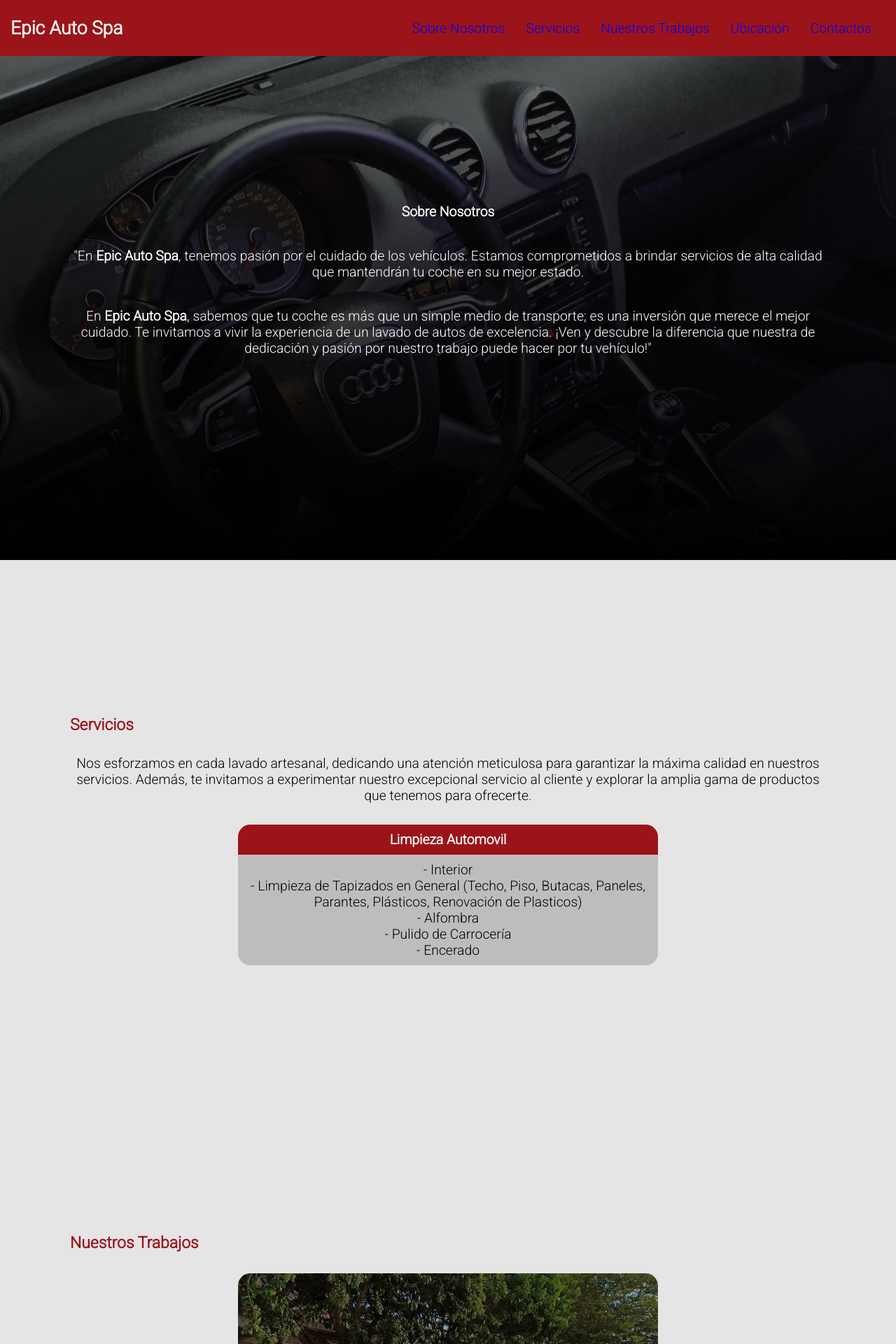
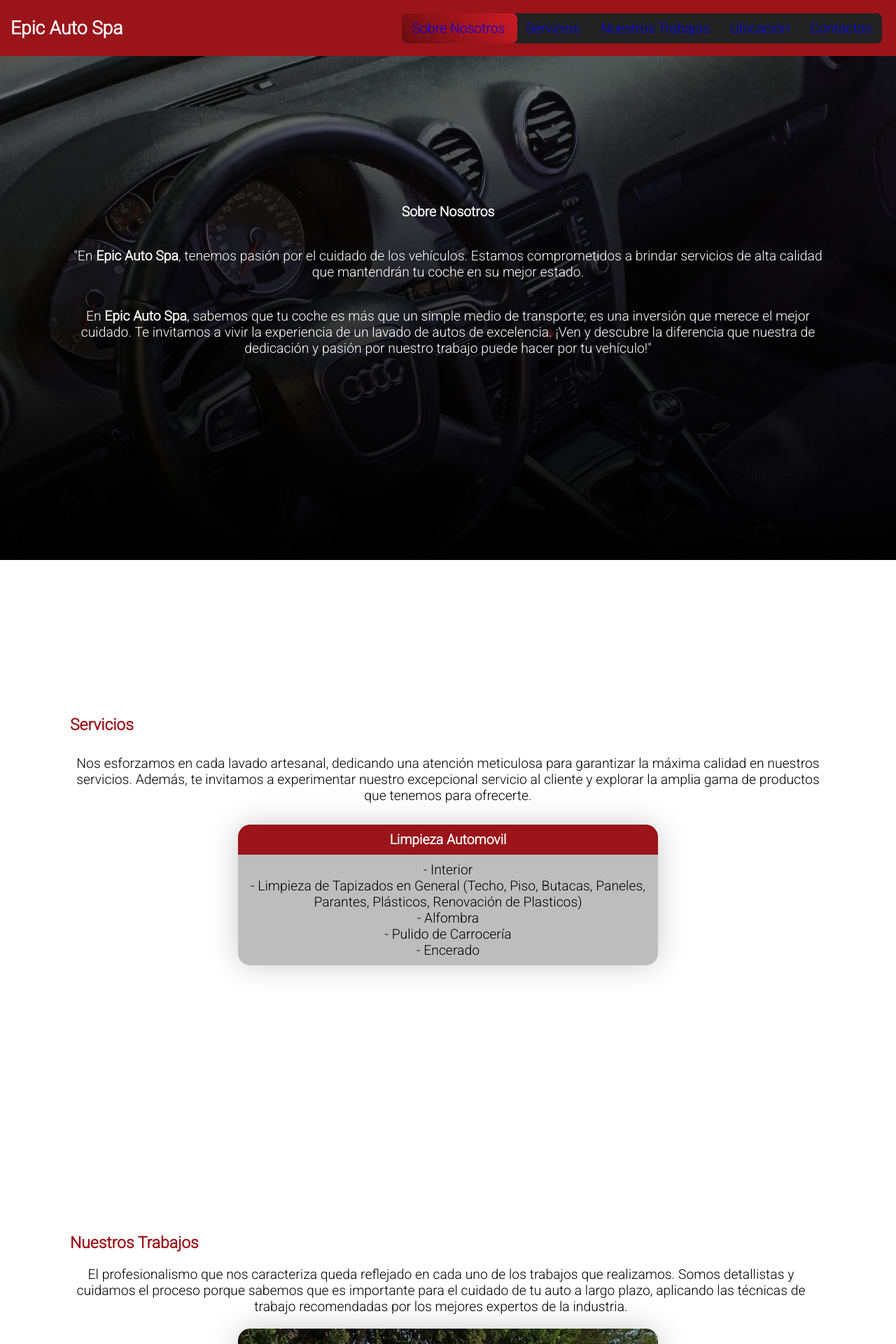
Before and after one commit to RodrigoSante/EpicAutoSpa, a React (Create React App) app: page / in a window 1280 px wide. Shown: the top 1920 px of the page at 70% size. Built offline with nearby package versions, Linux system fonts and the light colour scheme; a web font is replaced by a local one.

Commit message:
First presentation

```diff
--- a/src/App.css
+++ b/src/App.css
@@ -9,5 +9,5 @@
 }
 
 body{
-    background-color: #e5e5e5;
+    background-color: #ffffff;
 }
--- a/src/App.js
+++ b/src/App.js
@@ -23,6 +23,7 @@ function App() {
               <li><a href='#works' onClick={closeNav}>Nuestros Trabajos</a></li>
               <li><a href='#location' onClick={closeNav}>Ubicación</a></li>
               <li><a href='#contact' onClick={closeNav}>Contactos</a></li>
+              <span className='span'>.</span>
             </ul>
           </div>
           <div className='links-mobile' id='menu-mobile'>
@@ -72,12 +73,18 @@ function App() {
       <section>
         <div className='works' id='works'>
           <p><strong>Nuestros Trabajos</strong></p>
+          <div className='container-words-work'>
+            <p>El profesionalismo que nos caracteriza queda reflejado en cada uno de los trabajos que realizamos. Somos detallistas y cuidamos el proceso porque sabemos que es importante para el cuidado de tu auto a largo plazo, aplicando las técnicas de trabajo recomendadas por los mejores expertos de la industria. </p>
+          </div>
           <Slideshow />
         </div>
       </section>
       <section>
         <div className='location' id='location'>
           <p><strong>Ubicación</strong></p>
+          <div className='container-words-location'>
+            <p> Nos ubicamos sobre una de las avenidas principales de la ciudad para tu comodidad y confort. ¡Te esperamos!</p>
+          </div>
           <div className='google-maps'>
             <iframe src="https://www.google.com/maps/embed?pb=!1m18!1m12!1m3!1d1068.0281640838105!2d-64.96231429505427!3d-25.79023535593746!2m3!1f0!2f0!3f0!3m2!1i1024!2i768!4f13.1!3m3!1m2!1s0x9418512881425b71%3A0x3a3068bedb5a8e08!2sEpic%20Auto%20Spa!5e0!3m2!1ses!2sar!4v1698154385582!5m2!1ses!2sar"></iframe>
           </div>
--- a/src/components/ContactUS.js
+++ b/src/components/ContactUS.js
@@ -19,12 +19,12 @@ export const ContactUs = () => {
     return (
         <form ref={form} onSubmit={sendEmail}>
             <label>Nombre</label>
-            <input type="text" name="user_name" />
+            <input type='text' name='user_name' />
             <label>Email</label>
-            <input type="email" name="user_email" />
+            <input type='email' name='user_email' />
             <label>Mensaje</label>
-            <textarea name="message" />
-            <input type="submit" value="Enviar" />
+            <textarea name='message' />
+            <input className='submit' type='submit' value='Enviar' />
         </form>
     );
 }
--- a/src/components/ContactUsStyle.css
+++ b/src/components/ContactUsStyle.css
@@ -6,6 +6,8 @@
     flex-direction: column;
     justify-content: center;
     padding: 35px;
+    box-shadow: 0px 0px 20px rgba(0, 0, 0, 0.2);
+    background-color: #fff;
 }
 
 .contact .contact-form-container form{
@@ -17,6 +19,9 @@
     margin: 10px;
     border-radius: 0.3rem;
     color: #000;
+    background-color: #EDFFF0;
+    border: 2px solid #F0FAF1;
+    outline: none;
 }
 
 .contact .contact-form-container label{
@@ -28,4 +33,18 @@
     resize: none;
     height: 200px;
     border-radius: 0.3rem;
+    background-color: #EDFFF0;
+    border: 2px solid #F0FAF1;
+    outline: none;
 }
+
+.contact .contact-form-container .submit{
+    background-color: #b32b31;
+    color: #fff;
+    border: 2px solid #F0FAF1;
+}
+
+.contact .contact-form-container .submit:hover{
+    background-color: #721e22;
+    color: #fff;
+}
--- a/src/styles/Mobile.css
+++ b/src/styles/Mobile.css
@@ -108,6 +108,7 @@ a:visited{
     display: flex;
     flex-direction: column;
     margin-top: 20px;
+    filter: drop-shadow(0px 0px 20px rgba(0, 0, 0, 0.2));
 }
 
 .service .service-description p{
@@ -133,7 +134,11 @@ a:visited{
 }
 
 .works p{
-    padding: 30px;
+    padding: 20px;
+}
+
+.works .container-words-work{
+    display: none;
 }
 
 .works .carousel-container{
@@ -141,6 +146,7 @@ a:visited{
     height: 500px;
     position: relative;
     overflow: hidden;
+    filter: drop-shadow(0px 0px 20px rgba(0, 0, 0, 0.2));
 }
 
 .works .images-container{
@@ -203,6 +209,7 @@ a:visited{
     justify-content: center;
     width: auto;
     height: 60%;
+    filter: drop-shadow(0px 0px 20px rgba(0, 0, 0, 0.2));
 }
 
 .location .direction{
--- a/src/styles/Pc.css
+++ b/src/styles/Pc.css
@@ -1,130 +1,3 @@
-/*@media(min-width: 721px){
-    .nav .links-mobile{
-            display: none;
-    }
-
-    .nav .icon-open-menu-container{
-        display: none;
-    }
-
-    .about-us{
-        padding: 0px 250px;
-    }
-
-    .service{
-        padding: 0px 250px;
-    }
-
-    .works{
-        padding: 0px 250px;
-    }
-
-    .contact{
-        padding: 30px 20px;
-        align-items: center;
-    }
-
-    .contact .contact-container{
-        display: flex;
-        align-items: center;
-        justify-content: space-between;
-        background-color: aqua;
-        width: 100%;
-    }
-
-    .contact-form-container{
-        display: flex;
-    }
-
-    .contact p{
-        width: 100%;
-        margin-bottom: 15px;
-        justify-content: start;
-        text-align: start;
-    }
-
-    .contact .contact-container .container-icons-mobile{
-        display: none;
-    }
-
-    .contact .contact-container .container-icons-pc{
-        display: flex;
-        justify-content: space-between;
-        align-items: center;
-        flex-direction: column;
-    }
-
-    .container-socialmedia{
-        display: flex;
-        margin: 30px 0px;
-    }
-
-    .contact .contact-container .container-icons-pc .logo-contact{
-        display: flex;
-        width: 90%;
-    }
-
-    .contact .logo-contact img{
-        min-width: 80px;
-        height: auto;
-    }
-
-    .contact .wasap-icon2{
-        display: flex;
-        fill: #fff;
-        background: #000;
-        border-radius: 0.3rem;
-        padding: 5px;
-        align-items: center;
-        justify-content: center;
-        width: 70px;
-        height: 50px;
-        margin-left: 10px;
-    }
-
-    .contact .wasap-icon2:hover{
-        background-color: #25D366;
-    }
-
-    .contact .insta-icon2{
-        display: flex;
-        fill: #fff;
-        background: #000;
-        border-radius: 0.3rem;
-        padding: 5px;
-        align-items: center;
-        justify-content: center;
-        width: 70px;
-        height: 50px;
-        margin-right: 10px;
-    }
-
-    .contact .insta-icon2:hover{
-        background: radial-gradient(
-            circle at 30% 107%,
-            #fdf497 0%,
-            #fdf497 5%,
-            #fd5949 45%,
-            #d6249f 60%,
-            #285AEB 90%
-            );
-    }
-}
-
-.nav .links-pc ul{
-    display: flex;
-    margin: 0px 20px;
-}
-
-.nav .links-pc li{
-    margin: 0px 15px;
-}
-
-.nav .links-pc li:hover{
-    background-color: black;
-    border-radius: 1rem;
-}*/
-
 @media(min-width: 721px){
     *{
         font-size: 0.9rem;
@@ -140,17 +13,53 @@
 
     .nav .links-pc ul{
         display: flex;
+        position: relative;
         margin: 0px 20px;
+        background-color: #222;
+        padding: 10px 0px;
+        border-radius: 8px;
     }
 
     .nav .links-pc li{
         margin: 0px 15px;
+        z-index: 1000;
     }
 
-    .nav .links-pc li:hover{
-        background-color: black;
-        border-radius: 1rem;
+    .nav .span{
+        position: absolute;
+        top: 0px;
+        left: 0px;
+        background: linear-gradient(45deg, #670d11, #cf1b24);
+        border-radius: 8px;
+        width: 120px;
+        height: 35px;
+        transition: 0.5s;
     }
+
+    .nav .links-pc li:nth-child(1):hover~.span{
+        left: 0;
+    }
+    .nav .links-pc li:nth-child(2):hover~.span{
+        left: 120px;
+        width: 80px;
+        height: 35px;
+    }
+    .nav .links-pc li:nth-child(3):hover~.span{
+        left: 200px;
+        width: 130px;
+        height: 35px;
+    }
+    .nav .links-pc li:nth-child(4):hover~.span{
+        left: 330px;
+        width: 95px;
+        height: 35px;
+    }
+    .nav .links-pc li:nth-child(5):hover~.span{
+        left: 425px;
+        width: 85px;
+        height: 35px;
+    }
+
 
     .about-us{
         padding: 0px 100px;
@@ -176,17 +85,28 @@
     }
 
     .works{
-        padding: 0px 100px;
+        padding: 20px 100px;
     }
 
     .works p{
         text-align: start;
         color: #9b141a;
         padding-left: 0px;
+        padding-bottom: 0px;
     }
 
     .works p strong{
         font-size: 1.3rem;
+    }
+
+    .works .container-words-work{
+        display: flex;
+        padding-bottom: 20px;
+    }
+
+    .container-words-work p{
+        color: #000;
+        text-align: center;
     }
 
     .works .carousel-container{
@@ -196,7 +116,7 @@
     }
 
     .location{
-        padding: 0px 100px;
+        padding: 20px 100px;
     }
 
     .location p{
@@ -208,8 +128,14 @@
         font-size: 1.3rem;
     }
 
+    .location .container-words-location p{
+        color: #000;
+        text-align: center;
+    }
+
     .location .google-maps{
         height: 300px;
+        margin: 20px 0px;
     }
 
     .location .google-maps iframe{
@@ -310,12 +236,49 @@
         font-size: 1.1rem;
     }
 
+    .nav .span{
+        position: absolute;
+        top: 0px;
+        left: 0px;
+        background: linear-gradient(45deg, #670d11, #cf1b24);
+        border-radius: 8px;
+        width: 165px;
+        height: 43px;
+        transition: 0.5s;
+    }
+
+    .nav .links-pc li:nth-child(1):hover~.span{
+        left: 0;
+        width: 165px;
+        height: 43px;
+    }
+    .nav .links-pc li:nth-child(2):hover~.span{
+        left: 165px;
+        width: 100px;
+        height: 43px;
+    }
+    .nav .links-pc li:nth-child(3):hover~.span{
+        left: 265px;
+        width: 190px;
+        height: 43px;
+    }
+    .nav .links-pc li:nth-child(4):hover~.span{
+        left: 455px;
+        width: 110px;
+        height: 43px;
+    }
+    .nav .links-pc li:nth-child(5):hover~.span{
+        left: 570px;
+        width: 116px;
+        height: 43px;
+    }
+
     .service .service-description{
         width: 600px;
     }
 
     .works .carousel-container{
-        height: 450px;
+        height: 400px;
         width: 600px;
         align-self: center;
     }
```
